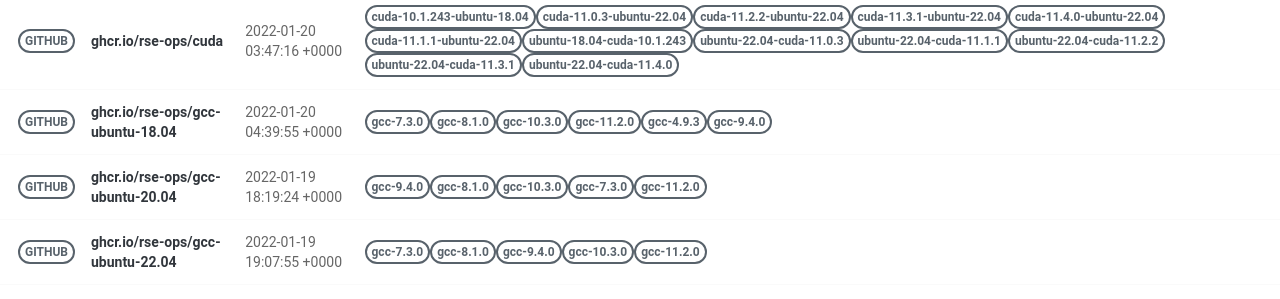
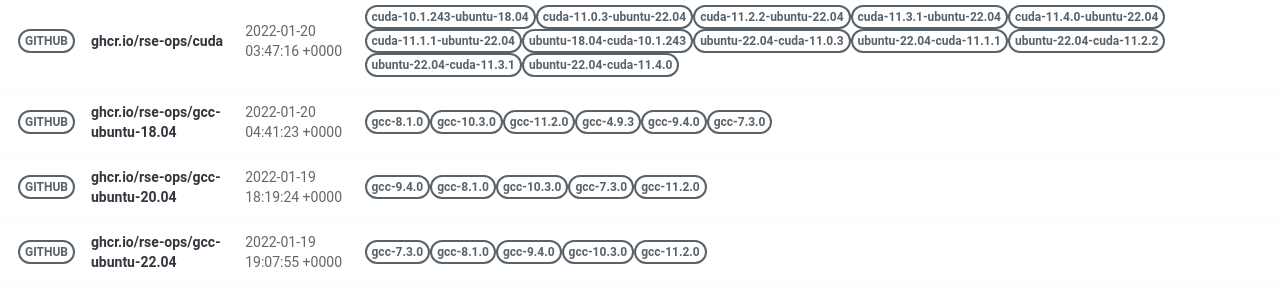
Before and after one commit to rse-ops/docker-images, a Jekyll site: the page built from pages/index.md, in a window 1280 px wide. Shown: the part 502-801 px from the top of the page. Built offline with Jekyll 4.4.1, drawn with Linux system fonts in a browser that asks for light colours; nearby versions of some CDN libraries.

Commit message:
Automated push to update library 2022-01-20

```diff
--- a/_library/ghcr.io-rse-ops-gcc-ubuntu-18.04.md
+++ b/_library/ghcr.io-rse-ops-gcc-ubuntu-18.04.md
@@ -1,14 +1,11 @@
 ---
 layout: container
 name: ghcr.io/rse-ops/gcc-ubuntu-18.04
-updated_at: 2022-01-20 04:39:55.728028
+updated_at: 2022-01-20 04:41:23.852574
 
 
 container_url: https://github.com/orgs/rse-ops/packages/container/package/gcc-ubuntu-18.04
 versions:
- - tag: gcc-7.3.0
-   dockerfile: https://github.com/rse-ops/docker-images/blob/main/ubuntu/gcc/Dockerfile
-   manifest: https://crane.ggcr.dev/manifest/ghcr.io/rse-ops/gcc-ubuntu-18.04:gcc-7.3.0
  - tag: gcc-8.1.0
    dockerfile: https://github.com/rse-ops/docker-images/blob/main/ubuntu/gcc/Dockerfile
    manifest: https://crane.ggcr.dev/manifest/ghcr.io/rse-ops/gcc-ubuntu-18.04:gcc-8.1.0
```
Also changed, not shown: other parts of _library/ghcr.io-rse-ops-gcc-ubuntu-18.04.md (+3 -0 lines).
